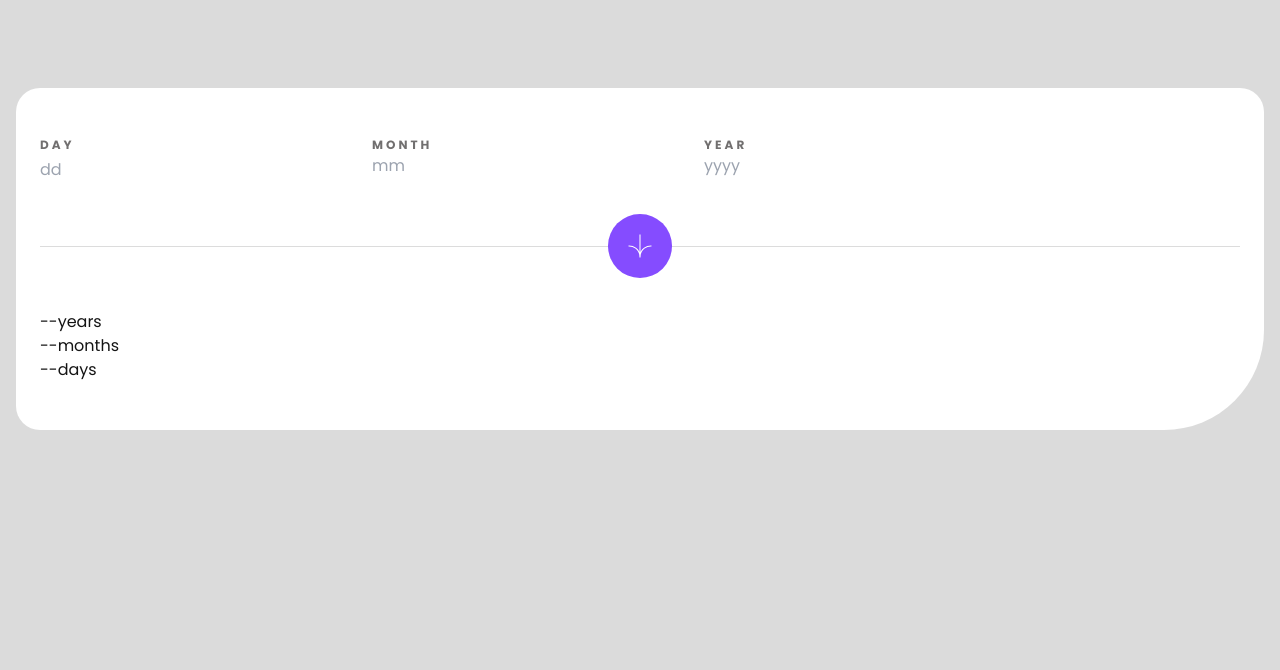
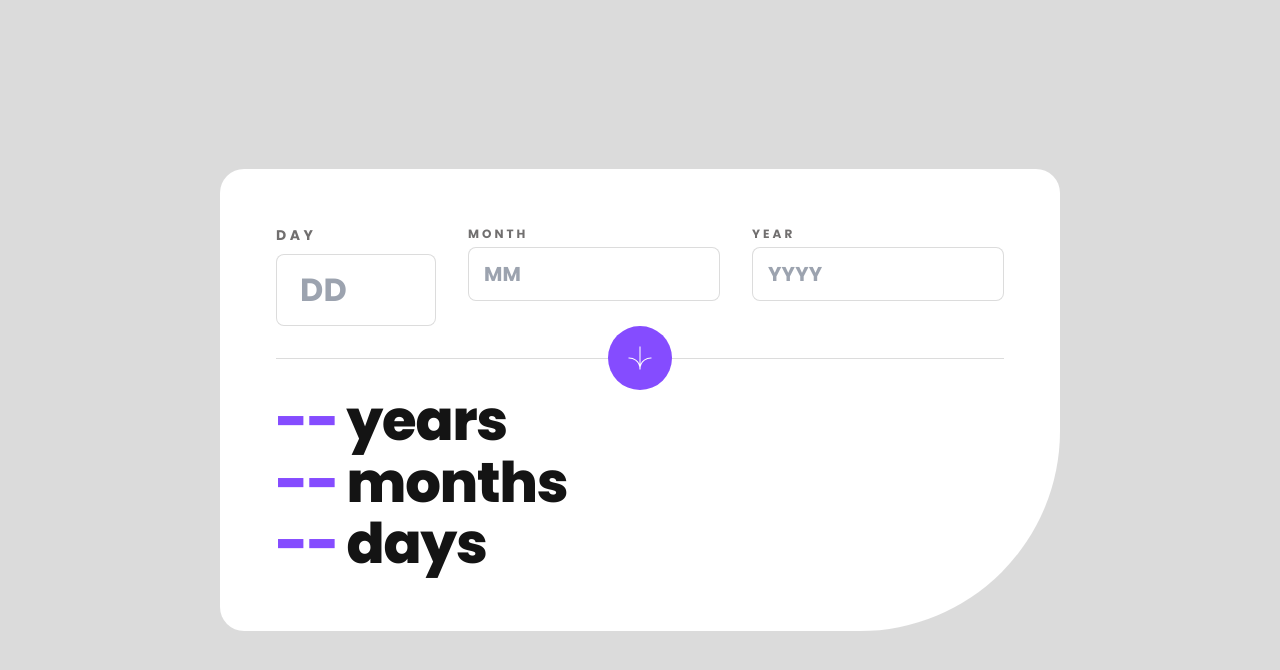
Before and after one commit to beqarion/age-calculator-app, a website built with Vite: page index.html in a window 1280 px wide. Built offline with nearby package versions, Linux system fonts and the light colour scheme.

Commit message:
big screen styles

```diff
--- a/index.html
+++ b/index.html
@@ -22,52 +22,52 @@
   </head>
   <body>
     <main
-      class="bg-neutral-light-grey min-h-screen px-4 py-[88px] font-poppins text-neutral-off-black"
+      class="bg-neutral-light-grey min-h-screen px-4 py-[88px] sm:py-0 sm:grid sm:place-items-center font-poppins text-neutral-off-black"
     >
       <article
-        class="bg-neutral-white px-6 py-12 rounded-3xl rounded-br-[100px]"
+        class="bg-neutral-white px-6 py-12 sm:p-[56px] rounded-3xl rounded-br-[100px] sm:rounded-br-[200px] sm:max-w-[840px]"
       >
         <!-- form -->
         <form
           action=""
-          class="space-y-8"
+          class="space-y-8 sm:space-y-0"
         >
           <!-- input fields -->
-          <div class="flex gap-4">
+          <div class="flex gap-4 sm:gap-8 sm:justify-start">
             <!-- input field -->
-            <label class="space-y-1">
+            <label class="space-y-1 sm:space-y-2 sm:max-w-[160px]">
               <span
-                class="block text-neutral-smokey-grey font-bold uppercase text-[12px] tracking-[3px]"
+                class="block text-neutral-smokey-grey font-bold uppercase text-[12px] sm:text-[14px] tracking-[3px] sm:tracking-[3.5px]"
                 >day</span
               >
               <input
-                class="w-full"
+                class="w-full px-4 sm:px-6 py-3 rounded-[8px] shadow-input-border uppercase font-bold text-[20px] sm:text-[32px] tracking-[0.2px] sm:tracking-[0.32px] leading-[30px] sm:leading-[48px] font-poppins sm:cursor-pointer sm:hover:caret-primary-purple transition"
                 type="text"
                 placeholder="dd"
               />
             </label>
             <!-- end of input field -->
             <!-- input field -->
-            <label>
+            <label class="space-y-1">
               <span
                 class="block text-neutral-smokey-grey font-bold uppercase text-[12px] tracking-[3px]"
                 >month</span
               >
               <input
-                class="w-full"
+                class="w-full px-4 py-3 rounded-[8px] shadow-input-border uppercase font-bold text-[20px] tracking-[0.2px] leading-[30px] font-poppins"
                 type="text"
                 placeholder="mm"
               />
             </label>
             <!-- end of input field -->
             <!-- input field -->
-            <label>
+            <label class="space-y-1">
               <span
                 class="block text-neutral-smokey-grey font-bold uppercase text-[12px] tracking-[3px]"
                 >year</span
               >
               <input
-                class="w-full"
+                class="w-full px-4 py-3 rounded-[8px] shadow-input-border uppercase font-bold text-[20px] tracking-[0.2px] leading-[30px] font-poppins"
                 type="text"
                 placeholder="yyyy"
               />
@@ -89,9 +89,21 @@
           </div>
           <!-- result -->
           <div>
-            <p><span>--</span>years</p>
-            <p><span>--</span>months</p>
-            <p><span>--</span>days</p>
+            <p
+              class="flex gap-2 font-black text-[56px] leading-[110%] -tracking-[1.12px]"
+            >
+              <span class="text-primary-purple">--</span>years
+            </p>
+            <p
+              class="flex gap-2 font-black text-[56px] leading-[110%] -tracking-[1.12px]"
+            >
+              <span class="text-primary-purple">--</span>months
+            </p>
+            <p
+              class="flex gap-2 font-black text-[56px] leading-[110%] -tracking-[1.12px]"
+            >
+              <span class="text-primary-purple">--</span>days
+            </p>
           </div>
         </form>
       </article>
--- a/src/css/style.css
+++ b/src/css/style.css
@@ -5,33 +5,33 @@
 @font-face {
   font-family: "Poppins";
   font-weight: 400;
-  src: url("assets/fonts/Poppins-Regular.ttf") format("truetype");
+  src: url("/assets/fonts/Poppins-Regular.ttf") format("truetype");
 }
 @font-face {
   font-family: "Poppins";
   font-weight: 400;
   font-style: italic;
-  src: url("assets/fonts/Poppins-Italic.ttf") format("truetype");
+  src: url("/assets/fonts/Poppins-Italic.ttf") format("truetype");
 }
 @font-face {
   font-family: "Poppins";
   font-weight: 700;
-  src: url("assets/fonts/Poppins-Bold.ttf") format("truetype");
+  src: url("/assets/fonts/Poppins-Bold.ttf") format("truetype");
 }
 @font-face {
   font-family: "Poppins";
   font-weight: 700;
   font-style: italic;
-  src: url("assets/fonts/Poppins-BoldItalic.ttf") format("truetype");
+  src: url("/assets/fonts/Poppins-BoldItalic.ttf") format("truetype");
 }
 @font-face {
   font-family: "Poppins";
   font-weight: 800;
-  src: url("assets/fonts/Poppins-ExtraBold.ttf") format("truetype");
+  src: url("/assets/fonts/Poppins-ExtraBold.ttf") format("truetype");
 }
 @font-face {
   font-family: "Poppins";
   font-weight: 800;
   font-style: italic;
-  src: url("assets/fonts/Poppins-ExtraBoldItalic.ttf") format("truetype");
+  src: url("/assets/fonts/Poppins-ExtraBoldItalic.ttf") format("truetype");
 }
--- a/tailwind.config.js
+++ b/tailwind.config.js
@@ -19,6 +19,9 @@ module.exports = {
       fontFamily: {
         poppins: ["Poppins", "sans-serif"],
       },
+      boxShadow: {
+        "input-border": " inset 0 0 0 1px #DCDCDC",
+      },
     },
   },
   plugins: [],
```
